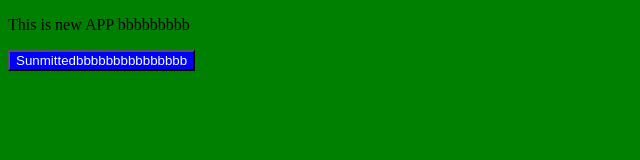
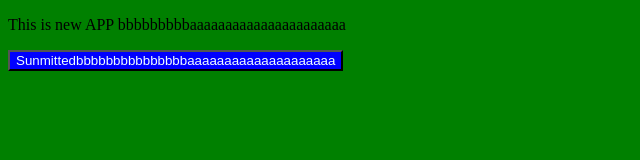
Before and after one commit to ttus612/git-tutorial, a plain HTML site: page index.html in a window 1280 px wide. Shown: the whole page, without its empty margins (0-640 px from the left). Drawn offline with Linux system fonts and the light colour scheme.

Commit message:
Update index.html

```diff
--- a/index.html
+++ b/index.html
@@ -10,8 +10,8 @@
 
 </head>
 <body>
-    <p>This is new APP bbbbbbbbb</p>
-    <button>Sunmittedbbbbbbbbbbbbbbb</button>
+    <p>This is new APP bbbbbbbbbaaaaaaaaaaaaaaaaaaaaaa</p>
+    <button>Sunmittedbbbbbbbbbbbbbbbaaaaaaaaaaaaaaaaaaaa</button>
 </body>
 </html>
 
```
